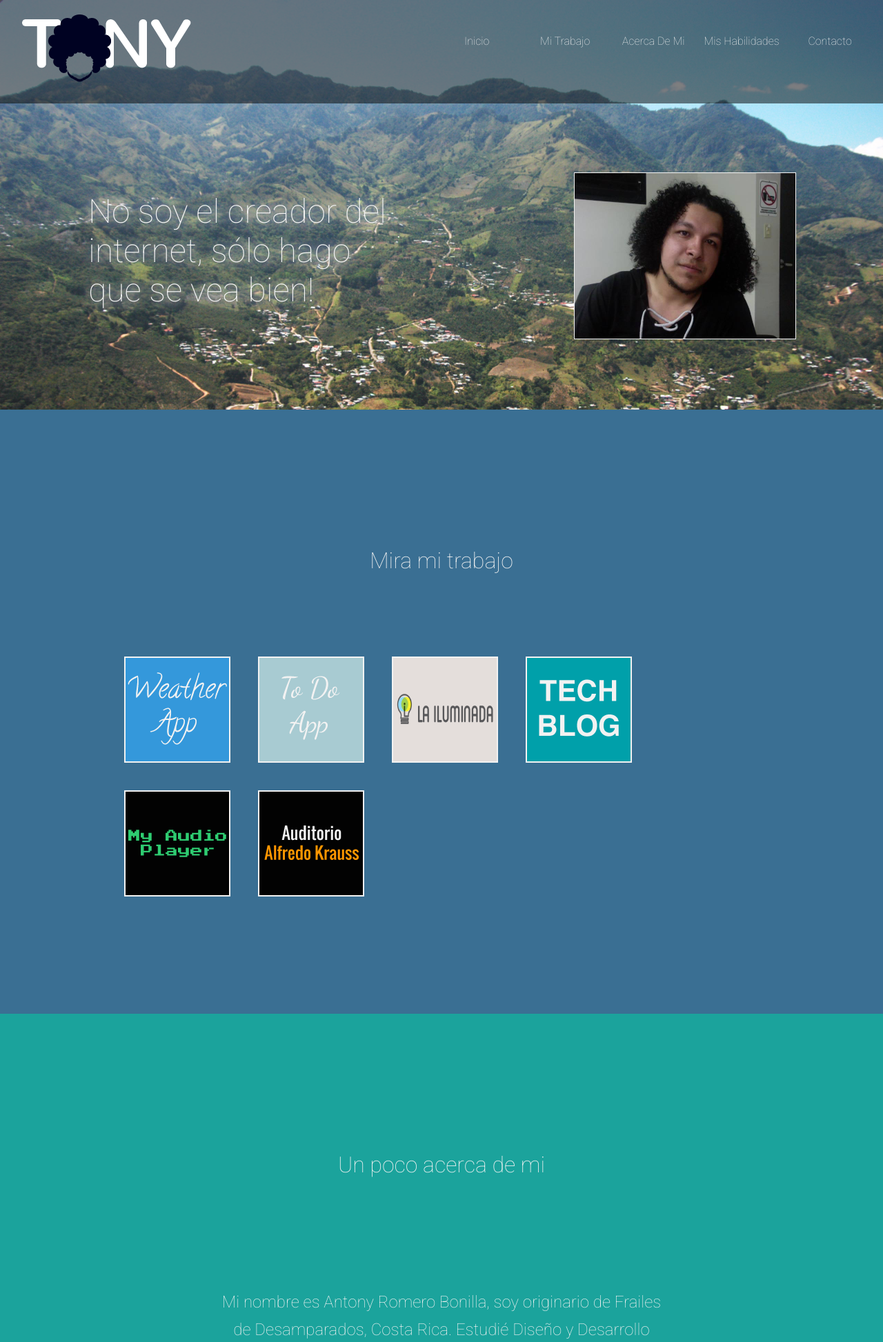
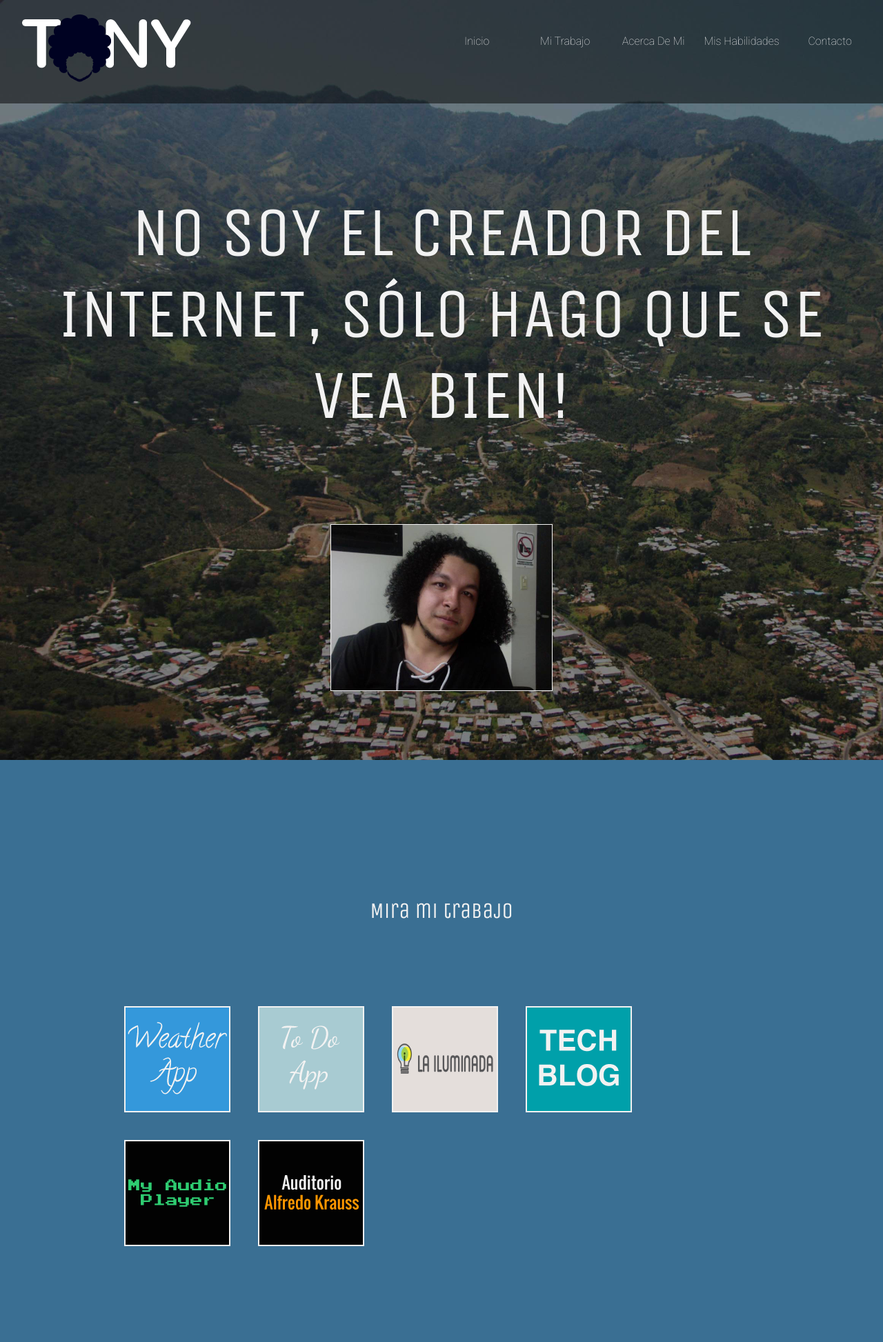
Before and after one commit to tonyrombo/tonyrombo.github.io, a PHP site: page / in a window 1280 px wide. Shown: the top 1946 px of the page at 69% size. Run offline with PHP 8.4, Linux system fonts and the light colour scheme.

Commit message:
avance lunes 28-9-15

```diff
--- a/cs/styles.css
+++ b/cs/styles.css
@@ -1,11 +1,11 @@
-@import url("http://fonts.googleapis.com/css?family=Roboto:400,100,100italic,300,300italic,400italic,500,500italic,700,700italic,900,900italic&subset=latin,latin-ext");
+@import url(http://fonts.googleapis.com/css?family=Roboto:400,100,100italic,300,300italic,400italic,500,500italic,700,700italic,900,900italic&subset=latin,latin-ext);
+@import url(https://fonts.googleapis.com/css?family=Unica+One);
 * {
   margin: 0;
   padding: 0; }
 
 html {
-  font-size: 10px;
-  font-family: "Roboto"; }
+  font-size: 10px; }
 
 body {
   background-color: #3A6F93; }
@@ -23,6 +23,7 @@ body {
   font-size: 32px;
   font-size: 3.2rem;
   color: #f2f2f2;
+  font-family: "Unica One", cursive;
   font-weight: 200;
   margin: 200px 0 50px;
   text-align: center;
@@ -135,18 +144,21 @@ header {
   width: 100%; }
 
 .main-title {
-  font-size: 48px;
-  font-size: 4.8rem;
+  font-size: 100px;
+  font-size: 10rem;
   color: #f2f2f2;
-  float: left;
+  font-family: "Unica One", cursive;
   font-weight: 200;
-  margin: 10% 5% 0 10%;
-  text-shadow: 2px 2px 20px #f2f2f2, 2px 2px 20px #F2F2F2;
-  width: 35%; }
+  margin: 10% auto;
+  text-align: center;
+  text-transform: uppercase;
+  width: 90%; }
 
 .profile-photo {
   border: 1px solid #f2f2f2;
-  margin: 100px 0 100px 15%;
+  display: block;
+  height: auto;
+  margin: 10px auto 100px;
   width: 25%; }
 
 .my-work {
--- a/index.html
+++ b/index.html
@@ -8,7 +8,7 @@
 <body>
 	<div class="wrapper">
 		<nav>
-			<a href="#"><img src="img/myLogo.png" class="logo" alt="Logo"></a>
+			<a href="#" class="logo"><img src="img/myLogo.png" alt="Logo"></a>
 			<ul class="navbar">
 				<li class="navbar-item"><a href="#">inicio</a></li>
 				<li class="navbar-item"><a href="#myWork">mi trabajo</a></li>
--- a/scss/partials/_base.scss
+++ b/scss/partials/_base.scss
@@ -4,7 +4,6 @@
 }
 html{
 	font-size: 10px;
-	font-family: "Roboto";
 }
 
 body{
@@ -23,6 +22,7 @@ body{
 .section-title{
 	@include font-size(32);
 	color: $font-main-color;
+	font-family: $title;
 	font-weight: 200;
 	margin: 200px 0 50px;
 	text-align: center;
--- a/scss/partials/_mixins.scss
+++ b/scss/partials/_mixins.scss
@@ -18,6 +18,7 @@
 @mixin paragraph{
 	color: #f2f2f2;
 	font-weight: 200;
+	font-family: $text;
 	line-height: 40px;
 	margin: 160px auto;
 	text-align: center;
--- a/scss/partials/_variables.scss
+++ b/scss/partials/_variables.scss
@@ -2,5 +2,8 @@ $total-width: 100%;
 
 $font-main-color: #f2f2f2;
 
+$title: 'Unica One', cursive;
+$text: "Roboto";
+
 $section-color-1: #1BA39C;
 $section-color-2: #3A6F93;
--- a/scss/partials/modules/_header.scss
+++ b/scss/partials/modules/_header.scss
@@ -9,17 +9,21 @@ header{
 }
 
 .main-title{
-	@include font-size(48);
-	color: $font-main-color;
-	float: left;
-	font-weight: 200;
-	margin: 10% 5% 0 10%;
-	text-shadow: 2px 2px 20px #f2f2f2, 2px 2px 20px #F2F2F2;
-	width: 35%;
+	font-size: 100px;
+    font-size: 10rem;
+    color: #f2f2f2;
+    font-family: "Unica One", cursive;
+    font-weight: 200;
+    margin: 10% auto;
+    text-align: center;
+    text-transform: uppercase;
+    width: 90%;
 }
 
 .profile-photo{
 	border: 1px solid #f2f2f2;
-	margin: 100px 0 100px 15%;
+	display: block;
+	height: auto;
+	margin: 10px auto 100px;
 	width: 25%;
 }
--- a/scss/partials/modules/_navigation.scss
+++ b/scss/partials/modules/_navigation.scss
@@ -15,15 +15,15 @@ nav{
     transition: height 1s ease-in-out;
 }
 
-.logo{
+.logo,{
 	float: left;
 	margin: 15px 2%;
 
-	-webkit-transition: width 1s ease-in-out;
-    -moz-transition: width 1s ease-in-out;
-    -ms-transition: width 1s ease-in-out;
-    -o-transition: width 1s ease-in-out;
-    transition: width 1s ease-in-out;
+	-webkit-transition: all 1s;
+    -moz-transition: all 1s;
+    -ms-transition: all 1s;
+    -o-transition: all 1s;
+    transition: all 1s;
 }
 
 .navbar{
@@ -76,10 +76,21 @@ nav.small{
 	display: inline-block;
 
     .logo{
-	float: left;
-	height: 50px;
-	margin: 15px 2%;
-	width: 125px;
+		float: left;
+		height: 50px;
+		margin: 15px 2%;
+		width: 125px;
+
+		-webkit-transition: all 1s;
+	    -moz-transition: all 1s;
+	    -ms-transition: all 1s;
+	    -o-transition: all 1s;
+	    transition: all 1s;
+
+    	img{
+    		height: auto;
+    		width: 100%
+    	}
 	}
 
 	.navbar{
--- a/scss/styles.scss
+++ b/scss/styles.scss
@@ -1,4 +1,5 @@
-@import url("http://fonts.googleapis.com/css?family=Roboto:400,100,100italic,300,300italic,400italic,500,500italic,700,700italic,900,900italic&subset=latin,latin-ext");
+@import url(http://fonts.googleapis.com/css?family=Roboto:400,100,100italic,300,300italic,400italic,500,500italic,700,700italic,900,900italic&subset=latin,latin-ext);
+@import url(https://fonts.googleapis.com/css?family=Unica+One);
 
 @import "partials/_variables.scss";
 @import "partials/_mixins.scss";
```
Also changed, not shown: other parts of cs/styles.css (+16 -6 lines), img/frailes.jpg, img/profilePhoto copy.jpg (added), 1 other file.
